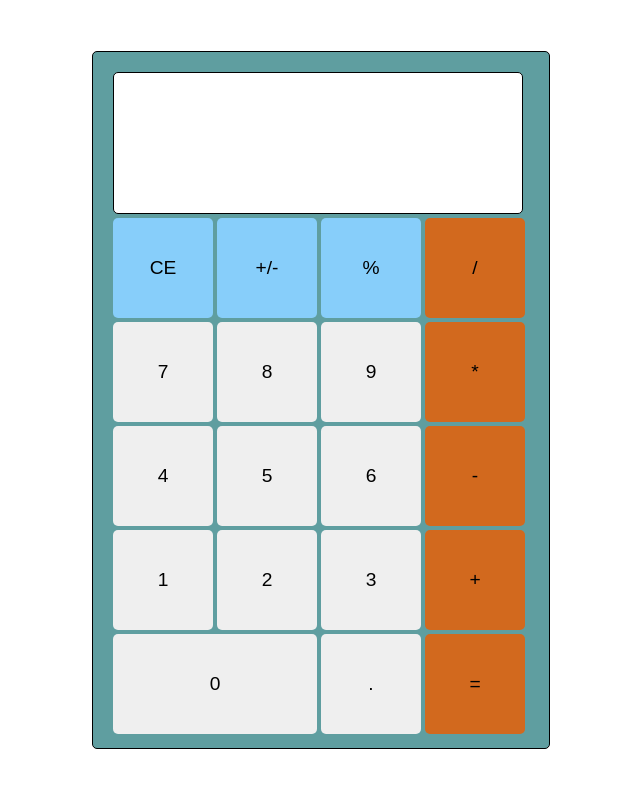
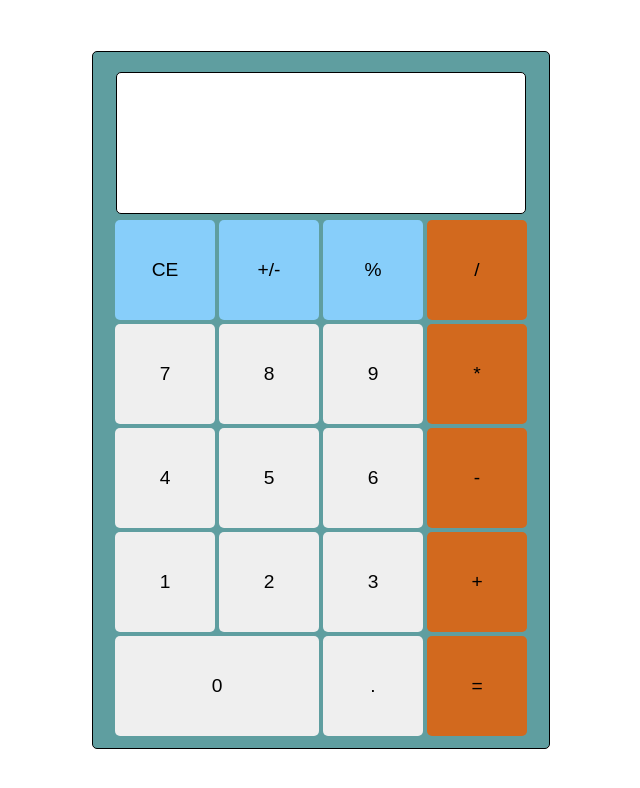
Before and after one commit to mattbuckwell/odin-calculator, a plain HTML site: page index.html in a window 1280 px wide. Shown: the whole page, without its empty margins (319-959 px from the left). Drawn offline with Linux system fonts and the light colour scheme.

Commit message:
Added condition when enter is pressed with no equation

```diff
--- a/css/styles.css
+++ b/css/styles.css
@@ -11,6 +11,7 @@ body {
 .container {
     display: flex;
     flex-wrap: wrap;
+    justify-content: center;
     border: 1px solid #000;
     background-color: cadetblue;
     height: 656px;
@@ -22,9 +23,10 @@ body {
 
 .container .display {
     margin: 0;
+    margin-bottom: 2px;
     height: 140px;
     width: 408px;
-    font-size: 1.4rem;
+    font-size: 1.8rem;
     text-align: end;
     letter-spacing: 20px;
     line-height: 140px;
--- a/js/app.js
+++ b/js/app.js
@@ -69,11 +69,12 @@ equalBtn.addEventListener("click", () => {
 })
 
 document.addEventListener("keydown", (e) => {
-    console.log(e.key);
     if (reg.test(e.key)) {
         calcDisplay.textContent += e.key;
     } else if (e.key === "Enter") {
-        result(calcDisplay.innerHTML);
+        if (calcDisplay.innerHTML !== "") {
+            result(calcDisplay.innerHTML);
+        }
     } else if (e.key === "c") {
         calcDisplay.textContent = "";
         firstNumber = 0;
```
